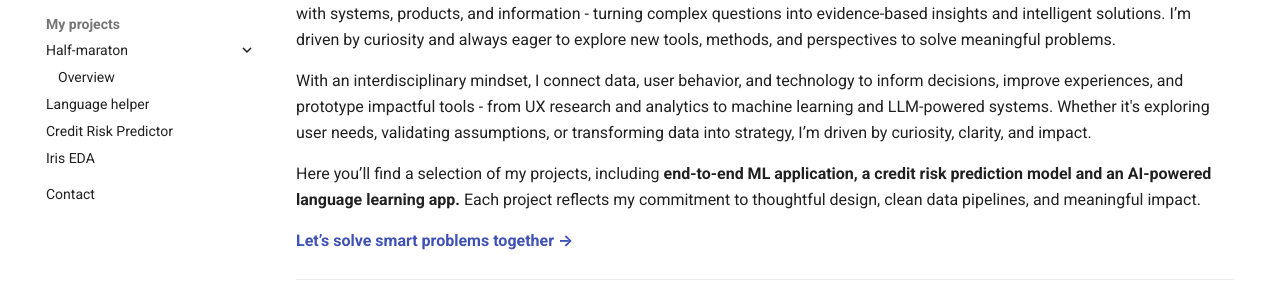
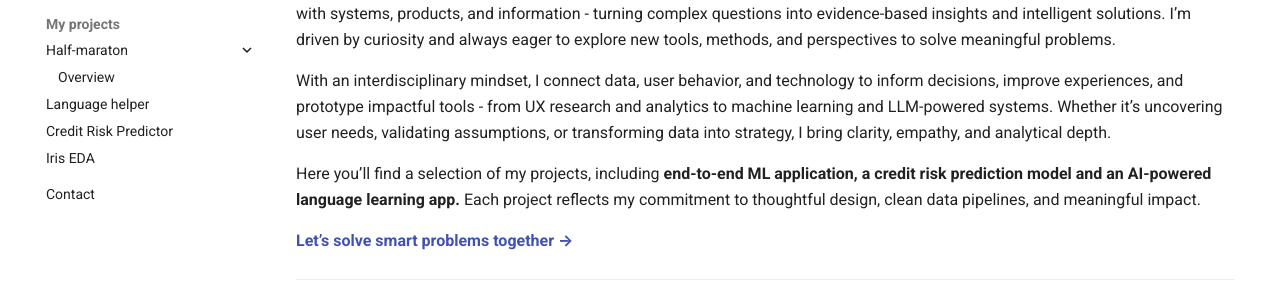
Before and after one commit to kamilak5/portfolio, an MkDocs documentation site: the page built from docs/index.md, in a window 1280 px wide and 980 px high. Shown: the part 204-494 px from the top of the window. Built offline with MkDocs 1.6.1 and Material for MkDocs 9.7.7, drawn with Linux system fonts in a browser that asks for light colours; comment, search, counter and statistics services are not loaded.

Commit message:
Update  description

```diff
--- a/docs/index.md
+++ b/docs/index.md
@@ -3,7 +3,7 @@
 Hi, I’m Kamila, I'm a **researcher** and **analyst** with a background in **cognitive science** and **data science**. I explore how people interact with systems, products, and information - turning complex questions into evidence-based insights and intelligent solutions.
 I’m driven by curiosity and always eager to explore new tools, methods, and perspectives to solve meaningful problems.
 
-With an interdisciplinary mindset, I connect data, user behavior, and technology to inform decisions, improve experiences, and prototype impactful tools - from UX research and analytics to machine learning and LLM-powered systems. Whether it's exploring user needs, validating assumptions, or transforming data into strategy, I’m driven by curiosity, clarity, and impact.
+With an interdisciplinary mindset, I connect data, user behavior, and technology to inform decisions, improve experiences, and prototype impactful tools - from UX research and analytics to machine learning and LLM-powered systems. Whether it’s uncovering user needs, validating assumptions, or transforming data into strategy, I bring clarity, empathy, and analytical depth.
 
 Here you’ll find a selection of my projects, including **end-to-end ML application, a credit risk prediction model and
 an AI-powered language learning app.** Each project reflects my commitment to thoughtful design,
```
